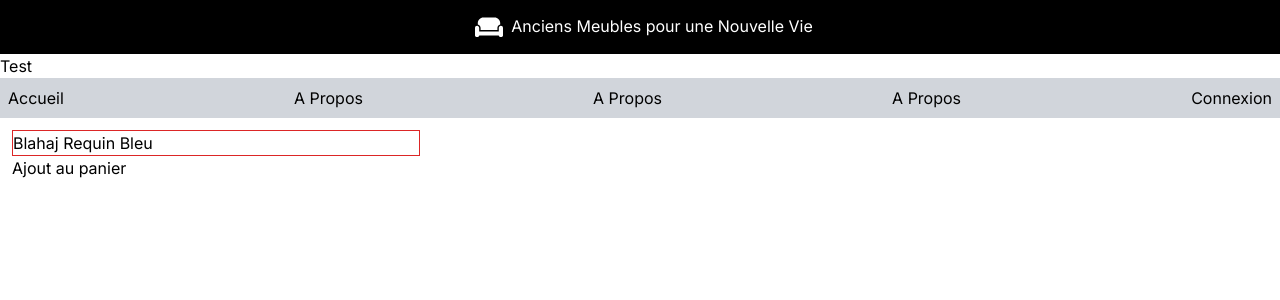
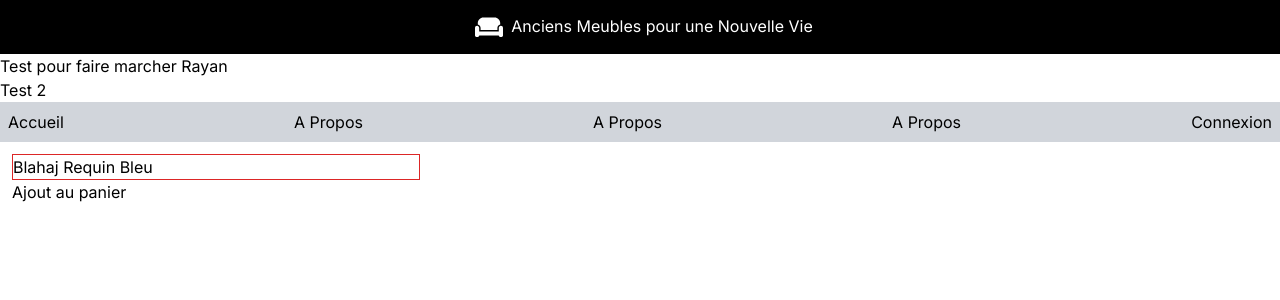
Before and after one commit to JinxedQuinn/projetMeuble, a Next.js app in the folder front/: page / in a window 1280 px wide. Shown: the top 300 px of the page. Built offline with nearby package versions, Linux system fonts and the light colour scheme.

Commit message:
Front - Coralie - Branche CLEAN

```diff
--- a/front/app/components/Header.js
+++ b/front/app/components/Header.js
@@ -5,7 +5,8 @@ export default function Header() {
     <header>
       <h1 className="text-center bg-black text-white p-2"><svg className='w-7 inline-block m-2' xmlns="http://www.w3.org/2000/svg" viewBox="0 0 640 512"><path fill="#ffffff" d="M64 160C64 89.3 121.3 32 192 32H448c70.7 0 128 57.3 128 128v33.6c-36.5 7.4-64 39.7-64 78.4v48H128V272c0-38.7-27.5-71-64-78.4V160zM544 272c0-20.9 13.4-38.7 32-45.3c5-1.8 10.4-2.7 16-2.7c26.5 0 48 21.5 48 48V448c0 17.7-14.3 32-32 32H576c-17.7 0-32-14.3-32-32H96c0 17.7-14.3 32-32 32H32c-17.7 0-32-14.3-32-32V272c0-26.5 21.5-48 48-48c5.6 0 11 1 16 2.7c18.6 6.6 32 24.4 32 45.3v48 32h32H512h32V320 272z" /></svg>
         Anciens Meubles pour une Nouvelle Vie</h1>
-      <p>Test</p>
+      <p>Test pour faire marcher Rayan</p>
+      <h1>Test 2</h1>
     </header>
   )
 }
```
